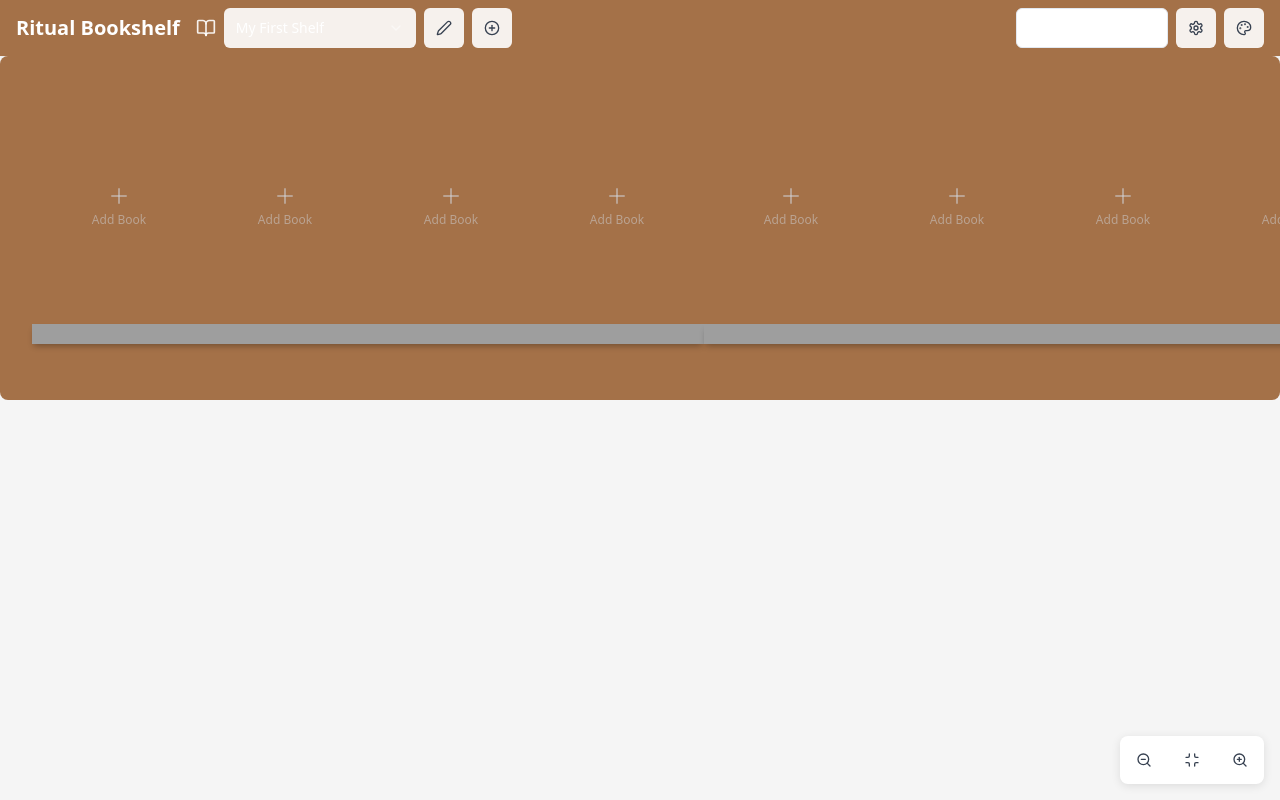
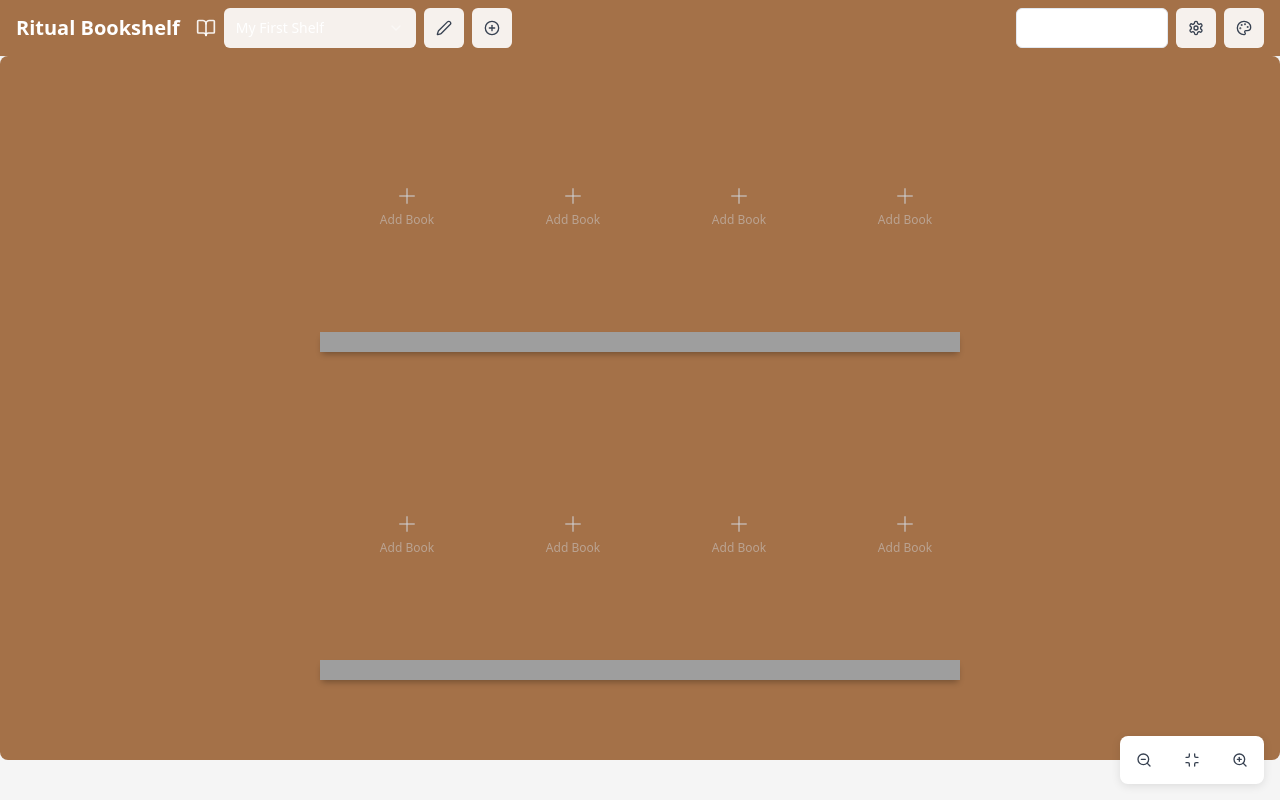
Before and after one commit to hkcm91/ritual-shelf-sticker-book, a React (Vite) app: page / in a window 1280 px wide. Built offline with nearby package versions, Linux system fonts and the light colour scheme; grey boxes are pictures that could not be loaded.

Commit message:
Fix: Bookshelf rows not visible
Fixes an issue where only one bookshelf row is visible.

```diff
--- a/src/components/BookshelfGrid.tsx
+++ b/src/components/BookshelfGrid.tsx
@@ -32,9 +32,9 @@ const BookshelfGrid: React.FC = () => {
       style={containerStyles}
     >
       <div
-        className="bookshelf-grid"
+        className="bookshelf-grid flex flex-col"
         style={{
-          gridTemplateColumns: `repeat(${columns}, 1fr)`
+          width: `calc(${columns} * 160px + 2rem)`
         }}
       >
         {Array.from({ length: rows }).map((_, rowIndex) => (
--- a/src/components/bookshelf/BookshelfGrid.tsx
+++ b/src/components/bookshelf/BookshelfGrid.tsx
@@ -47,23 +47,6 @@ const BookshelfGrid: React.FC = () => {
 
   const { rows, columns } = activeShelf;
 
-  // Generate grid rows
-  const renderGrid = () => {
-    const grid = [];
-
-    for (let row = 0; row < rows; row++) {
-      grid.push(
-        <ShelfRow
-          key={`row-${row}`}
-          rowIndex={row}
-          columns={columns}
-        />
-      );
-    }
-
-    return grid;
-  };
-
   return (
     <div
       ref={containerRef}
@@ -97,8 +80,14 @@ const BookshelfGrid: React.FC = () => {
           <StorageUsage />
         </div>
 
-        <div className="grid-container w-full">
-          {renderGrid()}
+        <div className="grid-container w-full flex flex-col">
+          {Array.from({ length: rows }).map((_, index) => (
+            <ShelfRow
+              key={`row-${index}`}
+              rowIndex={index}
+              columns={columns}
+            />
+          ))}
         </div>
       </div>
 
--- a/src/components/bookshelf/ShelfRow.tsx
+++ b/src/components/bookshelf/ShelfRow.tsx
@@ -52,7 +52,7 @@ const ShelfRow: React.FC<ShelfRowProps> = ({ rowIndex, columns }) => {
   };
 
   return (
-    <div className="flex flex-col w-full">
+    <div className="shelf-row flex flex-col w-full mb-10">
       {/* Books row */}
       <div className="flex justify-start items-stretch flex-nowrap gap-2 p-2 min-h-[220px]">
         {renderSlots()}
@@ -60,7 +60,7 @@ const ShelfRow: React.FC<ShelfRowProps> = ({ rowIndex, columns }) => {
 
       {/* Shelf */}
       <div
-        className="wood-shelf w-full mb-6"
+        className="wood-shelf w-full"
         style={{
           height: `${shelfStyling?.thickness || 20}px`,
           backgroundImage: shelf?.textureImage ? `url(${shelf.textureImage})` : 'var(--shelf-texture, url(/textures/default/wood.jpg))',
--- a/src/index.css
+++ b/src/index.css
@@ -106,12 +106,18 @@
 
 /* Bookshelf grid styles */
 .bookshelf-grid {
-  display: grid;
-  width: 100%;
   margin: 0 auto;
   padding: 1rem;
-  grid-gap: 0;
-  grid-auto-rows: minmax(150px, auto);
+  gap: 1rem;
+}
+
+/* Fix for row visibility - ensure rows are properly displayed */
+.shelf-row {
+  margin-bottom: 2rem;
+  min-height: 250px;
+  display: flex;
+  flex-direction: column;
+  width: 100%;
 }
 
 /* Book slot styles */
@@ -147,21 +153,8 @@
 }
 
 /* Shelf styling */
-.shelf-row {
-  position: relative;
+.wood-shelf {
+  margin-top: 0.5rem;
   margin-bottom: 1rem;
+  min-height: 20px;
 }
-
-.shelf-background {
-  position: absolute;
-  bottom: 0;
-  left: 0;
-  right: 0;
-  height: var(--shelf-thickness, 20px);
-  background-color: var(--shelf-color, #8B5A2B);
-  background-image: var(--shelf-texture, none);
-  background-size: 100px 100px;
-  background-repeat: repeat;
-  opacity: var(--shelf-opacity, 1);
-  box-shadow: 0 2px 4px rgba(0, 0, 0, 0.2);
-}
```
